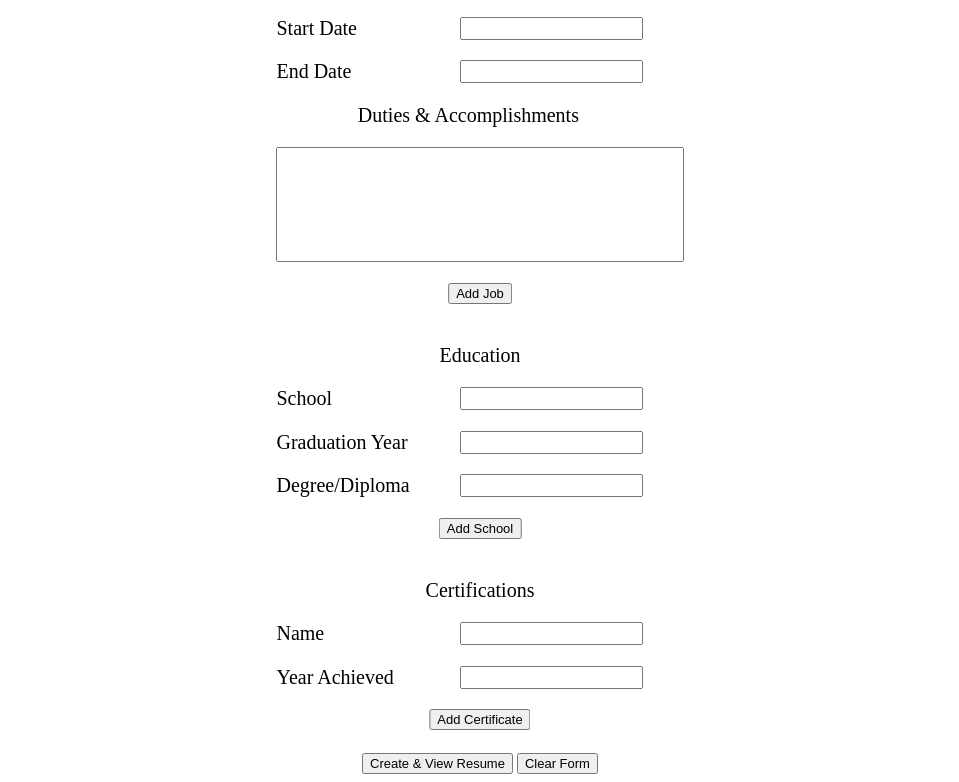
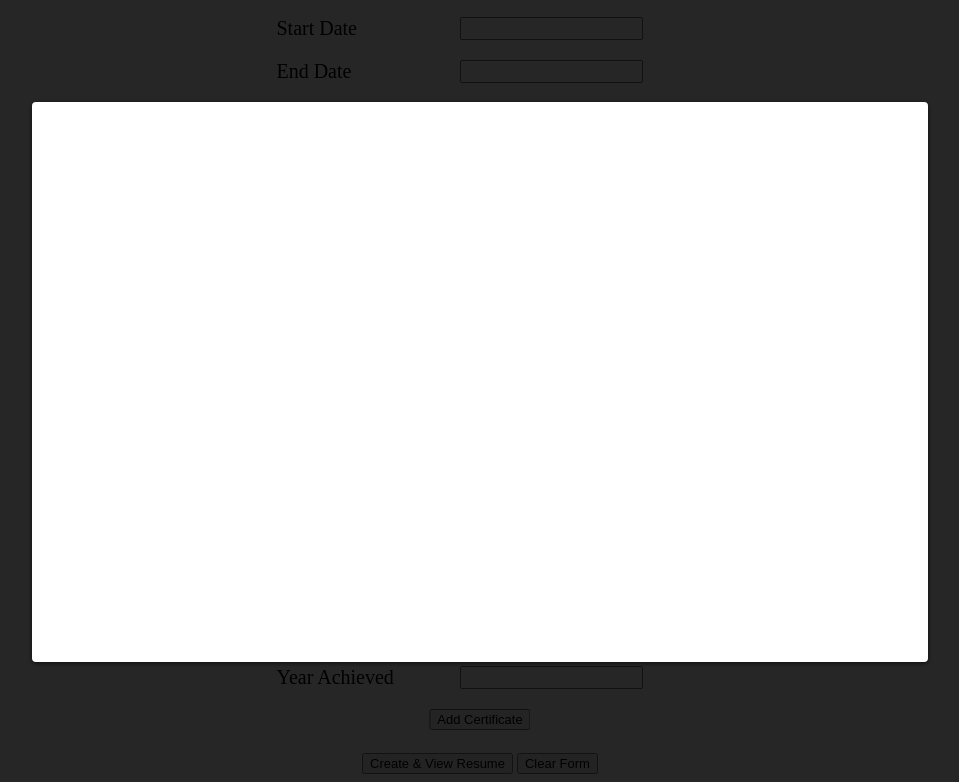
Before and after one commit to mpassade-CI/final-project, a plain HTML site: page index.html in a window 1280 px wide. Both pictures are taken after typing "Sample", "Sample", "name@example.com", "Sample", "Sample", "Sample" into the empty fields and a click on the button "Create & View Resume". Shown: the part 706-1488 px from the top of the page, without its empty margins (160-1119 px from the left). Drawn offline with Linux system fonts and the light colour scheme.

Commit message:
finished modal css and js

```diff
--- a/clear-form.js
+++ b/clear-form.js
@@ -6,6 +6,7 @@ const clearAll = function(){
     document.querySelector('.person-email').value = ""
     document.querySelector('.person-number').value = ""
     document.querySelector('.person-title').value = ""
+    document.querySelector('.person-intro').value = ''
 
     for (const x of document.querySelectorAll('.one-or-more-input')){
         if (x !== document.querySelectorAll('.one-or-more-input')[0]){
--- a/index.html
+++ b/index.html
@@ -109,9 +109,6 @@
         <!-- Dynamic div -->
 
         <!-- End of Dynamic div -->
-        <button class="close_modal">
-          <i class="fas fa-times"></i>
-        </button>
       </div>
     </div>
 
@@ -119,7 +116,6 @@
 
 
     </div>
-    <script src="main.js"></script>
     <script src="add-remove-skills.js"></script>
     <script src="add-job.js"></script>
     <script src="add-school.js"></script>
@@ -127,6 +123,5 @@
     <script src="clear-form.js"></script>
     <script src="backend.js"></script>
     <script src="modal.js"></script>
-    <script src="error.js"></script>
   </body>
 </html>
--- a/modal.css
+++ b/modal.css
@@ -0,0 +1,32 @@
+.modal {
+    position: fixed;
+    left: 0;
+    top: 0;
+    width: 100%;
+    height: 100%;
+    z-index: 990;
+}
+.overlay {
+    position: absolute;
+    left: 0;
+    top: 0;
+    width: 100%;
+    height: 100%;
+    z-index: 995;
+    background: rgba(0,0,0,0.85);
+}
+.modal_content {
+    z-index: 999;
+    position: absolute;
+    top: 50%;
+    left: 50%;
+    transform: translate(-50%, -50%);
+    height: 70%;
+    width: 70%;
+    overflow: auto;
+    background: #fff;
+    box-sizing: border-box;
+    padding: 20px;
+    box-shadow: 0 1px 5px rgba(0,0,0,0.7);
+    border-radius: 4px;
+}
--- a/modal.js
+++ b/modal.js
@@ -0,0 +1,25 @@
+const resumeBtn = document.querySelector('.create-resume')
+const modal = document.querySelector('.modal')
+
+const attachModalListeners= function(modalElm) {
+    modalElm.querySelector('.overlay').addEventListener('click', toggleModal);
+}
+
+const detachModalListeners = function(modalElm) {
+    modalElm.querySelector('.overlay').removeEventListener('click', toggleModal);
+}
+
+const toggleModal = function() {
+    const currentState = modal.style.display;
+
+  // If modal is visible, hide it. Else, display it.
+    if (currentState === 'none') {
+    modal.style.display = 'block';
+    attachModalListeners(modal);
+    } else {
+    modal.style.display = 'none';
+    detachModalListeners(modal);
+    }
+}
+
+resumeBtn.addEventListener('click', toggleModal);
```
Also changed, not shown: error.js (deleted), main.js (deleted).
